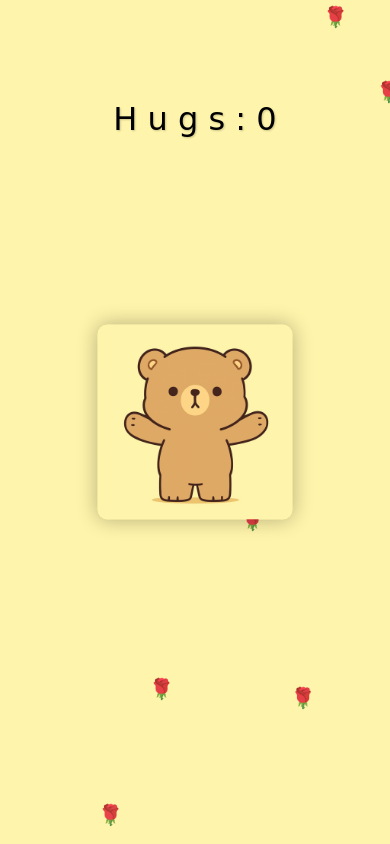
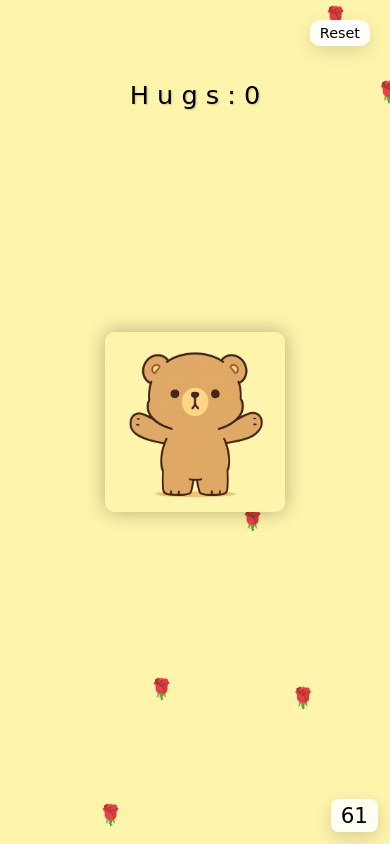
Before and after one commit to numirq/stronkamis, a plain HTML site: page index.html in a window 390 px wide. Drawn offline with Linux system fonts and the light colour scheme; a web font is replaced by a local one.

Commit message:
Update index.html

```diff
--- a/index.html
+++ b/index.html
@@ -6,7 +6,6 @@
     <title>Hug bear</title>
     <style>
         @import url('https://fonts.googleapis.com/css2?family=Dancing+Script:wght@700&family=Rubik+Spray+Paint&display=swap');
-
         body, html {
             margin: 0;
             padding: 0;
@@ -33,9 +32,7 @@
             box-shadow: 0 0 20px rgba(0,0,0,0.3);
             transition: transform 0.2s;
         }
-        .mis:hover {
-            transform: scale(1.02);
-        }
+        .mis:hover { transform: scale(1.02); }
         .licznik {
             position: fixed;
             top: 100px;
@@ -57,30 +54,14 @@
             opacity: 0;
         }
         @keyframes unoszenie {
-            0% {
-                transform: translateY(100vh) translateX(-50%);
-                opacity: 0;
-            }
-            20% {
-                opacity: 0.8;
-            }
-            80% {
-                opacity: 0.8;
-            }
-            100% {
-                transform: translateY(-100px) translateX(50%);
-                opacity: 0;
-            }
+            0% { transform: translateY(100vh) translateX(-50%); opacity: 0; }
+            20% { opacity: 0.8; }
+            80% { opacity: 0.8; }
+            100% { transform: translateY(-100px) translateX(50%); opacity: 0; }
         }
         @keyframes pojawienie {
-            0% {
-                opacity: 0;
-                transform: translateY(-20px);
-            }
-            100% {
-                opacity: 1;
-                transform: translateY(0);
-            }
+            0% { opacity: 0; transform: translateY(-20px); }
+            100% { opacity: 1; transform: translateY(0); }
         }
         .licznik {
             position: fixed;
@@ -94,6 +75,55 @@
             text-shadow: 1px 1px 2px rgba(0,0,0,0.2);
             z-index: 2;
         }
+        .dolna-liczba {
+            position: fixed;
+            right: 20px;
+            bottom: 20px;
+            z-index: 999;
+            font-family: 'Rubik Spray Paint', cursive;
+            background: rgba(255,255,255,0.85);
+            color: #000000;
+            padding: 8px 12px;
+            border-radius: 10px;
+            box-shadow: 0 6px 18px rgba(0,0,0,0.15);
+            display: inline-block;
+            text-align: center;
+            font-size: clamp(1rem, 4vw, 2.2rem);
+            line-height: 1;
+            pointer-events: none;
+        }
+
+        .reset-btn {
+            position: fixed;
+            top: 20px;
+            right: 20px;
+            z-index: 999;
+            font-family: 'Rubik Spray Paint', cursive;
+            background: rgba(255,255,255,0.95);
+            color: #000000;
+            padding: 6px 10px;
+            border-radius: 10px;
+            box-shadow: 0 6px 18px rgba(0,0,0,0.12);
+            display: inline-block;
+            text-align: center;
+            font-size: clamp(0.9rem, 3.5vw, 1.4rem);
+            line-height: 1;
+            border: none;
+            cursor: pointer;
+        }
+
+        .reset-btn:active { transform: translateY(1px); }
+        @media (max-width: 480px) {
+            .dolna-liczba {
+                right: 12px;
+                bottom: 12px;
+                padding: 6px 10px;
+                font-size: clamp(0.9rem, 5.5vw, 1.6rem);
+                border-radius: 8px;
+            }
+            .licznik { top: 80px; font-size: 1.6rem; }
+            .kontener-mis { max-width: 180px; max-height: 180px; }
+        }
     </style>
 </head>
 <body>
@@ -103,15 +133,46 @@
     <div class="kontener-mis">
         <img src="mis1.jpg" alt="Miś" class="mis" id="mis">
     </div>
+    <button id="resetBtn" class="reset-btn" aria-label="Resetuj przytulasy">Reset</button>
+    <div class="dolna-liczba" aria-hidden="true">61</div>
 
     <script>
-        // Obsługa misia i licznika
         const misImg = document.getElementById('mis');
         const licznikElement = document.getElementById('licznikPrzytulasow');
+        const resetBtn = document.getElementById('resetBtn');
         let licznikWartość = 0;
         let isChanging = false;
 
-        // Funkcja tworząca serduszka
+        // Cookie helpers
+        function setCookie(name, value, days) {
+            let expires = "";
+            if (days) {
+                const d = new Date();
+                d.setTime(d.getTime() + days * 24 * 60 * 60 * 1000);
+                expires = "; expires=" + d.toUTCString();
+            }
+            document.cookie = name + "=" + encodeURIComponent(value) + expires + "; path=/";
+        }
+
+        function getCookie(name) {
+            const nameEQ = name + "=";
+            const ca = document.cookie.split(';');
+            for (let i = 0; i < ca.length; i++) {
+                let c = ca[i];
+                while (c.charAt(0) === ' ') c = c.substring(1, c.length);
+                if (c.indexOf(nameEQ) === 0) return decodeURIComponent(c.substring(nameEQ.length, c.length));
+            }
+            return null;
+        }
+
+        // Initialize counter from cookie
+        (function initCounterFromCookie() {
+            const saved = getCookie('hugs');
+            licznikWartość = saved ? (parseInt(saved, 10) || 0) : 0;
+            licznikElement.textContent = licznikWartość;
+        })();
+
+        // Function tworząca serduszka
         function tworzSerduszko() {
             const serduszko = document.createElement('div');
             serduszko.className = 'serduszko';
@@ -119,33 +180,34 @@
             serduszko.style.left = Math.random() * 100 + '%';
             serduszko.style.animationDuration = (Math.random() * 3 + 3) + 's';
             document.body.appendChild(serduszko);
-
-            // Usuń serduszko po zakończeniu animacji
-            setTimeout(() => {
-                serduszko.remove();
-            }, 6000);
+            setTimeout(() => { serduszko.remove(); }, 6000);
         }
 
-        // Twórz serduszka co jakiś czas
-        setInterval(tworzSerduszko, 500);
+        const serduszkaInterval = setInterval(tworzSerduszko, 500);
 
-        misImg.addEventListener('click', function() {
-            if (isChanging) return; // zabezpieczenie przed wielokrotnym klikaniem
+        // Click on the bear: increase counter, save to cookie, change image briefly
+        misImg.addEventListener('click', function () {
+            if (isChanging) return;
             isChanging = true;
-
-            // Zwiększ licznik przytulasów
             licznikWartość++;
             licznikElement.textContent = licznikWartość;
-
-            // Zmiana na mis2.jpg
+            setCookie('hugs', licznikWartość, 365);
             this.src = 'mis2.jpg';
-
-            // Po sekundzie powrót do mis1.jpg
             setTimeout(() => {
                 this.src = 'mis1.jpg';
                 isChanging = false;
             }, 1000);
         });
+
+        // Reset button: clear counter and cookie
+        resetBtn.addEventListener('click', function () {
+            licznikWartość = 0;
+            licznikElement.textContent = licznikWartość;
+            setCookie('hugs', 0, 365);
+            // krótka animacja feedback
+            this.style.transform = 'scale(0.98)';
+            setTimeout(() => { this.style.transform = ''; }, 120);
+        });
     </script>
 </body>
 </html>
```
